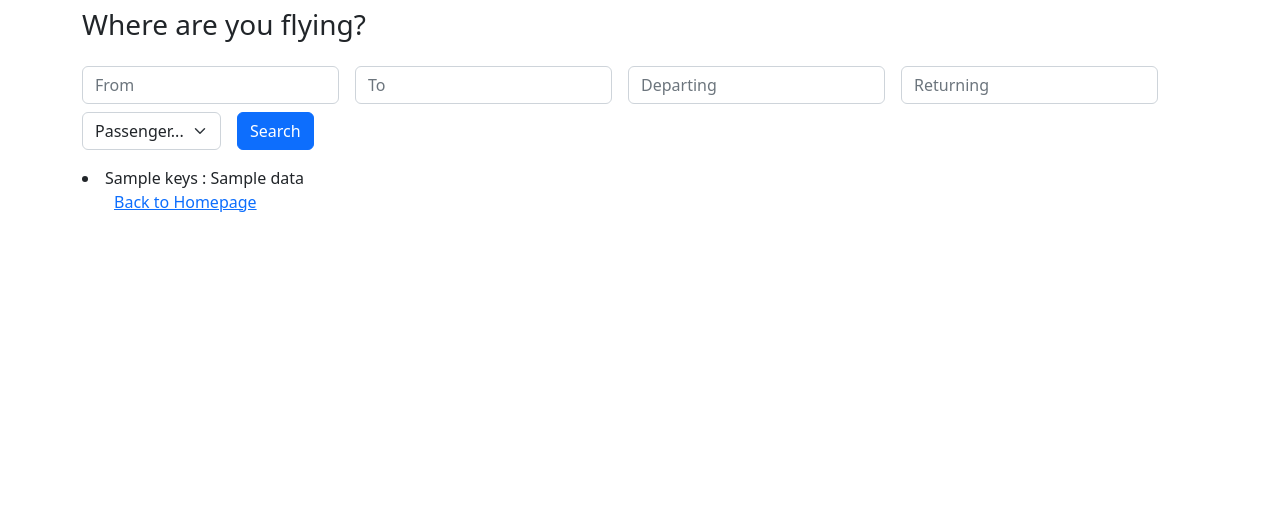
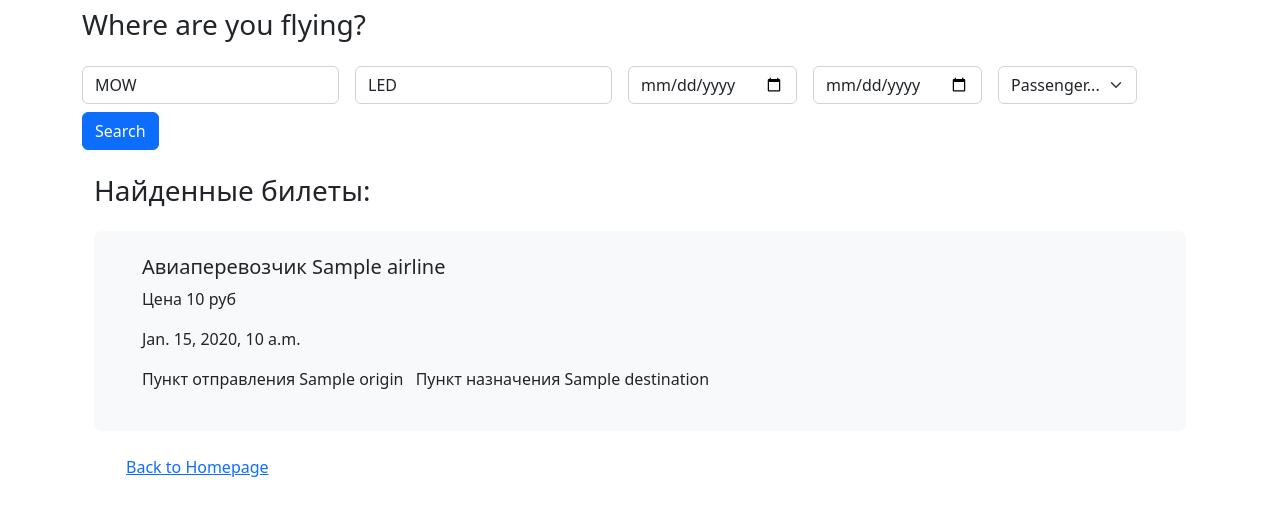
Before and after one commit to zrishat/intensive-otus-22-05, a Django app: template travelRu/waySearch/templates/search_avia.html in a window 1280 px wide. Shown: the part 56-572 px from the top of the page. Run offline with Django 3.2, Linux system fonts and the light colour scheme; the template is opened without the code that fills it: most values are stand-ins (such as "Sample title", 1, 10 or a date in 2020).

Commit message:
Update form template

```diff
--- a/travelRu/waySearch/templates/search_avia.html
+++ b/travelRu/waySearch/templates/search_avia.html
@@ -14,25 +14,25 @@
         <h3 class="pb-3">
             {% trans "Where are you flying?" %}
         </h3>
-        <form method="post" class="row gy-2 gx-3 align-items-center mb-3" enctype="multipart/form-data">
+        <form method="post" class="row gy-2 gx-3 align-items-center mb-3">
             {% csrf_token %}
-            {{ form.as_p }}
+
             <div class="col-auto">
                 <label for="departure_city" class="visually-hidden" for="autoSizingInput">{% trans "From" %}</label>
-                <input type="text" value="" class="form-control" id="autoSizingInput" placeholder={% trans "From" %}>
+                <input type="text" value="MOW" name="departure_city" value="" class="form-control" id="autoSizingInput" placeholder={% trans "From" %}>
             </div>
             <div class="col-auto">
                 <label for="arrival_city" class="visually-hidden" for="autoSizingInput">{% trans "To" %}</label>
-                <input type="text" class="form-control" id="autoSizingInput" placeholder={% trans "To" %}>
+                <input type="text" value="LED" name="arrival_city" class="form-control" id="autoSizingInput" placeholder={% trans "To" %}>
             </div>
             <div class="col-auto">
                 <label for="departure_date" class="visually-hidden"
                        for="autoSizingInput">{% trans "Departing" %}</label>
-                <input type="text" class="form-control" id="autoSizingInput" placeholder={% trans "Departing" %}>
+                <input type="date" name="departure_date" class="form-control" id="autoSizingInput" placeholder={% trans "Departing" %}>
             </div>
             <div class="col-auto">
                 <label for="arrival_date" class="visually-hidden" for="autoSizingInput">{% trans "Returning" %}</label>
-                <input type="text" class="form-control" id="autoSizingInput" placeholder={% trans "Returning" %}>
+                <input type="date" name="arrival_date" class="form-control" id="autoSizingInput" placeholder={% trans "Returning" %}>
             </div>
             <div class="col-auto">
                 <label class="visually-hidden" for="autoSizingSelect">Preference</label>
@@ -47,10 +47,27 @@
                 <button type="submit" class="btn btn-primary">{% trans "Search" %}</button>
             </div>
         </form>
-
-        {% for keys, values in data %}
-            <li>{{ keys }} : {{ values }}</li>
+        {% if data %}
+        <div class="container-md py-2">
+        <h3 class="pb-3">
+            {% trans "Найденные билеты:" %}
+        </h3>
+        {% for exmpl in data %}
+            <div class="p-3 mb-4 bg-light rounded-3">
+                <div class="container-md py-2" style="padding-top: 5px; margin-left: 20px;">
+                    <h5>Авиаперевозчик {{ exmpl.airline }}</h5>
+                    <p>Цена {{ exmpl.price }} руб</p>
+                    <ul class="list-inline">
+                        <li class="list-inline-item">{{ exmpl.departure_at }}</li>
+                    </ul>
+                    <ul class="list-inline">
+                        <li class="list-inline-item">Пункт отправления {{ exmpl.origin }}</li>
+                        <li class="list-inline-item">Пункт назначения {{ exmpl.destination }}</li>
+                    </ul>
+                </div>
+            </div>
         {% endfor %}
+        {% endif %}
         <ul>
             <a href="{% url 'waySearch:index' %}">
                 {% trans "Back to Homepage" %}
--- a/travelRu/waySearch/urls.py
+++ b/travelRu/waySearch/urls.py
@@ -14,13 +14,12 @@ Including another URLconf
     2. Add a URL to urlpatterns:  path('blog/', include('blog.urls'))
 """
 from django.urls import path
-from .views import search_avia_page, search_train_page, index, search_avia_tickets
+from .views import search_avia_page, search_train_page, index
 
 app_name = "waySearch"
 
 urlpatterns = [
     path("", index, name="index"),
     path("search_avia/", search_avia_page, name="search_avia"),
-    path('search_avia/tickets', search_avia_tickets, name='search_avia_tickets'),
     path("search_train/", search_train_page, name="search_train"),
 ]
```
Also changed, not shown: travelRu/waySearch/templates/search_aviatickets.html (deleted, +0 -44 lines), travelRu/waySearch/views.py (+20 -25 lines).
